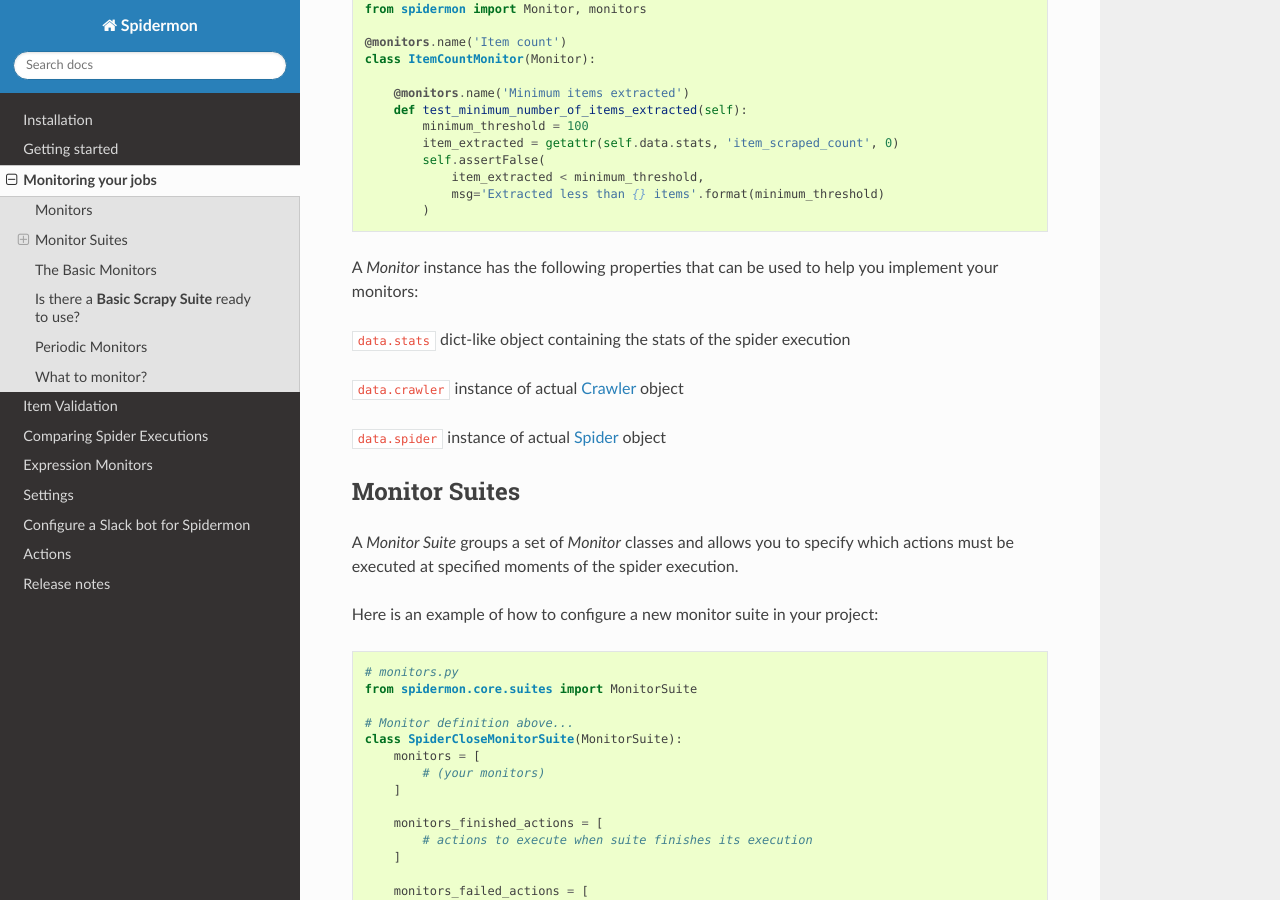
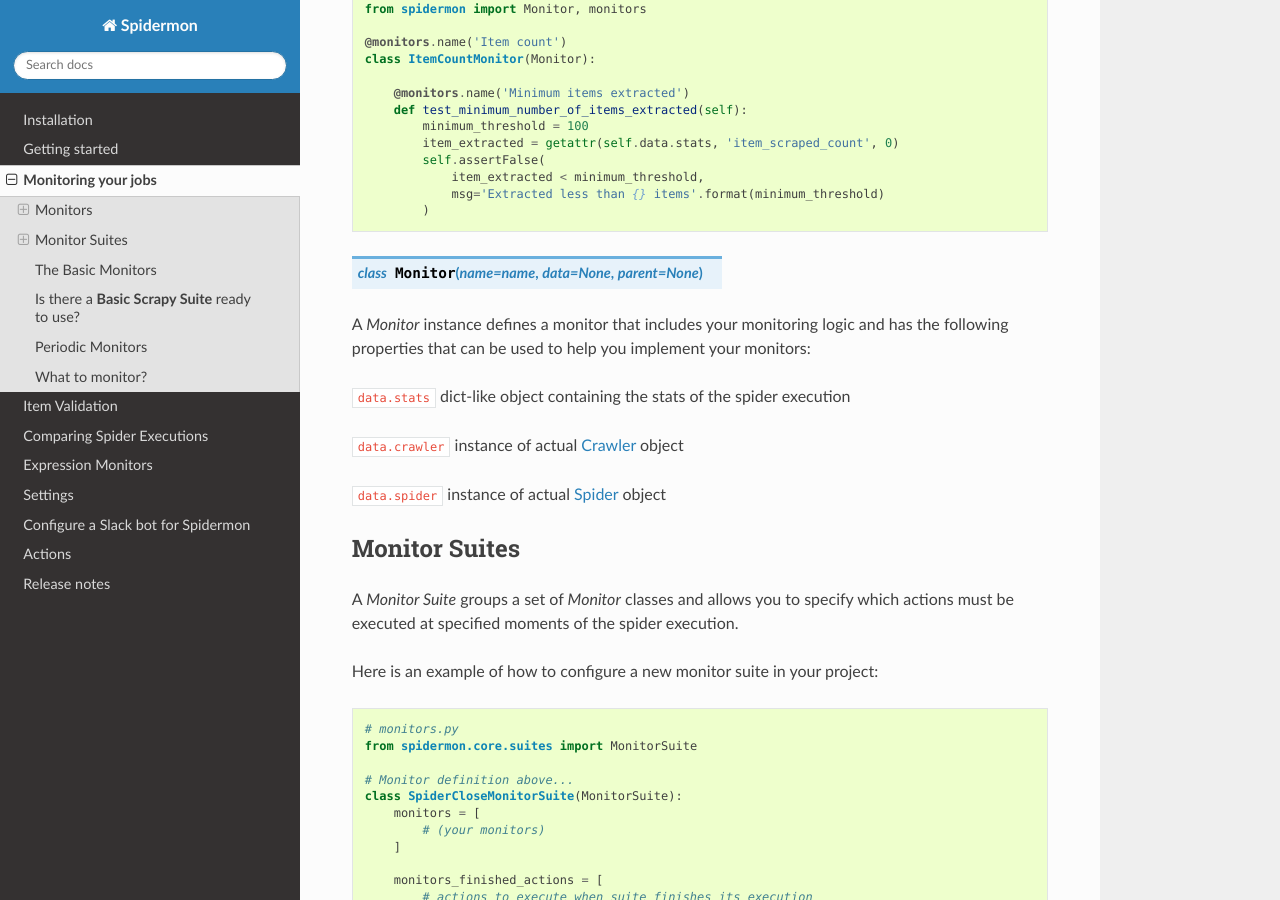
Before and after one commit to scrapinghub/spidermon, a Sphinx documentation site: the page built from docs/source/monitors.rst, in a window 1280 px wide and 900 px high, scrolled down 444 px. Built offline with Sphinx 7.4.7 and the Read the Docs theme 2.0.0, drawn with Linux system fonts in a browser that asks for light colours.

Commit message:
Add Monitor class reference
Signed-off-by: Vipul Gupta (@vipulgupta2048) <vipulgupta2048@gmail.com>

```diff
--- a/docs/source/monitors.rst
+++ b/docs/source/monitors.rst
@@ -32,8 +32,10 @@
                 msg='Extracted less than {} items'.format(minimum_threshold)
             )
 
-A `Monitor` instance has the following properties that can be used to help you
-implement your monitors:
+.. class:: Monitor(name=name, data=None, parent=None)
+
+A `Monitor` instance defines a monitor that includes your monitoring logic and
+has the following properties that can be used to help you implement your monitors:
 
 ``data.stats`` dict-like object containing the stats of the spider execution
 
```
Also changed, not shown: other parts of docs/source/monitors.rst (+1 -2 lines).
